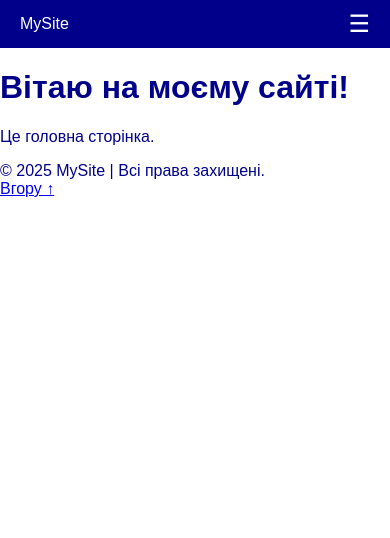
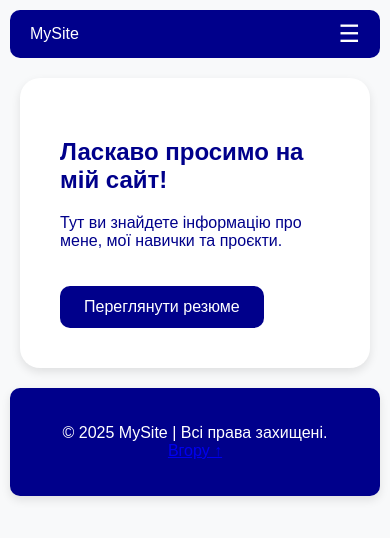
Before and after one commit to AlxT259/Test-repo, a plain HTML site: page index.html in a window 390 px wide. Drawn offline with Linux system fonts and the light colour scheme.

Commit message:
Cleaned up and optimized CSS: unified design, fixed mobile menu bug, improved layout consistency

```diff
--- a/css/style.css
+++ b/css/style.css
@@ -1,7 +1,12 @@
+* {
+  box-sizing: border-box;
+}
+
 body {
   margin: 0;
-  font-family: Arial, Sans-Serif;
+  font-family: Arial, sans-serif;
   color: darkblue;
+  background: #f8f9fa;
 }
 
 .header {
@@ -9,6 +14,8 @@ body {
   justify-content: space-between;
   align-items: center;
   padding: 10px 20px;
+  margin: 10px;
+  border-radius: 10px;
   background: darkblue;
   color: white;
 }
@@ -17,6 +24,12 @@ body {
   color: white;
   text-decoration: none;
   margin: 0 10px;
+}
+
+.nav a.active {
+  font-weight: bold;
+  color: cyan;
+  border-bottom: 2px solid cyan;
 }
 
 .burger {
@@ -29,7 +42,7 @@ body {
   .nav {
     display: none;
     flex-direction: column;
-    background: darkbue;
+    background: darkblue;
     width: 100%;
   }
 
@@ -41,8 +54,46 @@ body {
     display: block;
   }
 }
-.nav a.active {
-  font-weight: bold;
-  color: cyan;
-  border-bottom: 2px solid cyan;
+
+.main {
+  display: flex;
+  justify-content: center;
+  align-items: center;
+  min-height: 80vh;
+  background: linear-gradient(135deg, #f0f8ff, #e0ffff);
 }
+
+.page-content {
+  background: white;
+  padding: 40px;
+  margin: 20px;
+  border-radius: 20px;
+  box-shadow: 0 4px 10px rgba(0,0,0,0.1);
+}
+
+.resume-btn {
+  margin-top: 20px;
+  padding: 12px 24px;
+  background: darkblue;
+  color: white;
+  border: none;
+  border-radius: 10px;
+  font-size: 16px;
+  cursor: pointer;
+  transition: background 0.3s, transform 0.2s;
+}
+
+.resume-btn:hover {
+  background: #0077ff;
+  transform: scale(1.05);
+}
+
+.footer {
+  background: darkblue;
+  color: white;
+  text-align: center;
+  padding: 20px;
+  margin: 10px;
+  border-radius: 10px;
+  box-shadow: 0 4px 10px rgba(0,0,0,0.1);
+}
--- a/index.html
+++ b/index.html
@@ -7,10 +7,15 @@
   <link rel="stylesheet" href="css/style.css" />
 </head>
 <body>
-  <main>
-    <h1>Вітаю на моєму сайті!</h1>
-    <p>Це головна сторінка.</p>
-  </main>
+  <main class="page-content">
+<section>
+    <h1>Ласкаво просимо на мій сайт!</h1>
+    <p>Тут ви знайдете інформацію про мене, мої навички та проєкти.</p>
+    <button class="resume-btn" onclick="window.location.href='resume.html'">
+  Переглянути резюме
+</button>
+  </section>
+</main>
 
   <script src="js/headerLoader.js"></script>
   <script src="js/footerLoader.js"></script>
```
Also changed, not shown: about.html (+1 -1 lines), contact.html (+2 -2 lines).
